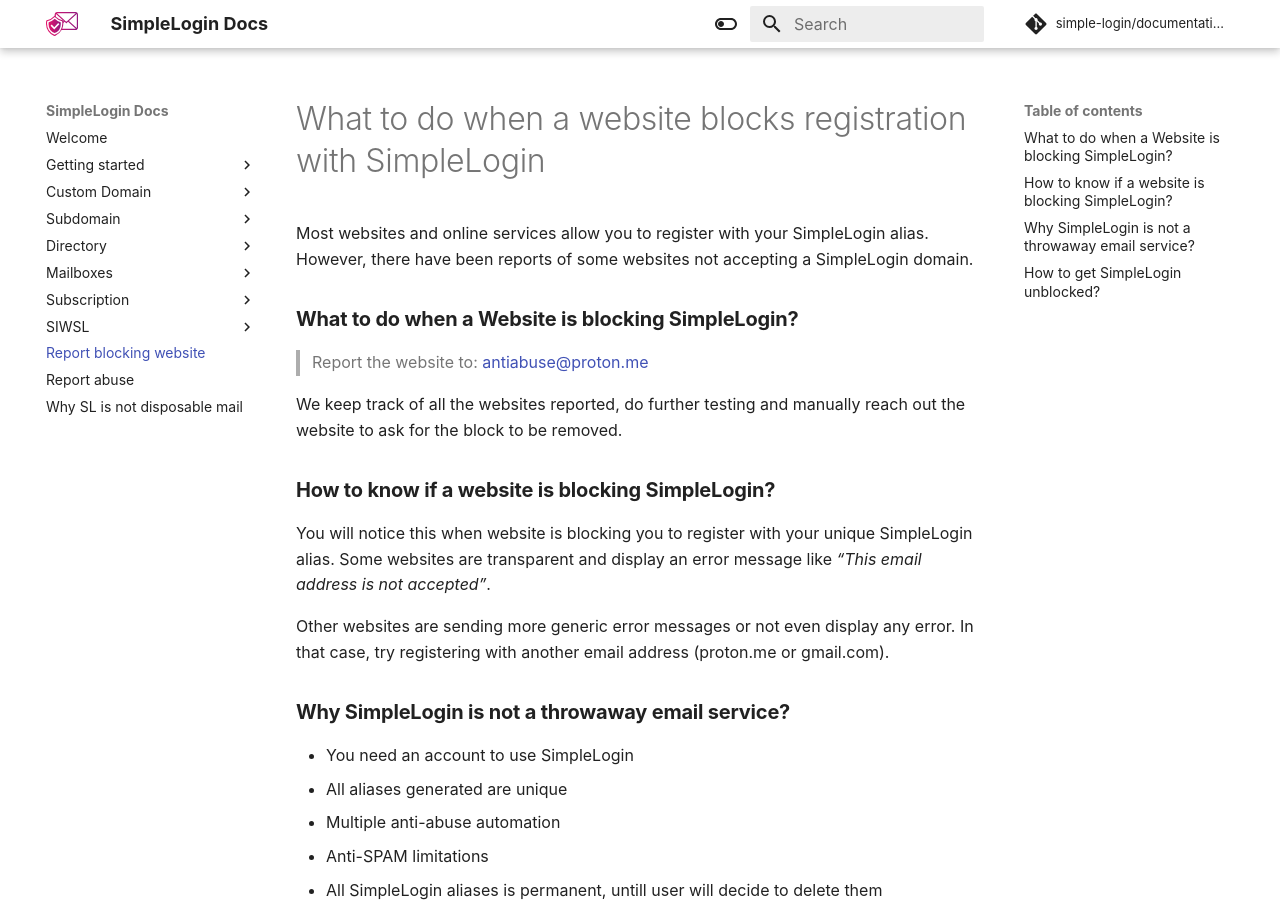
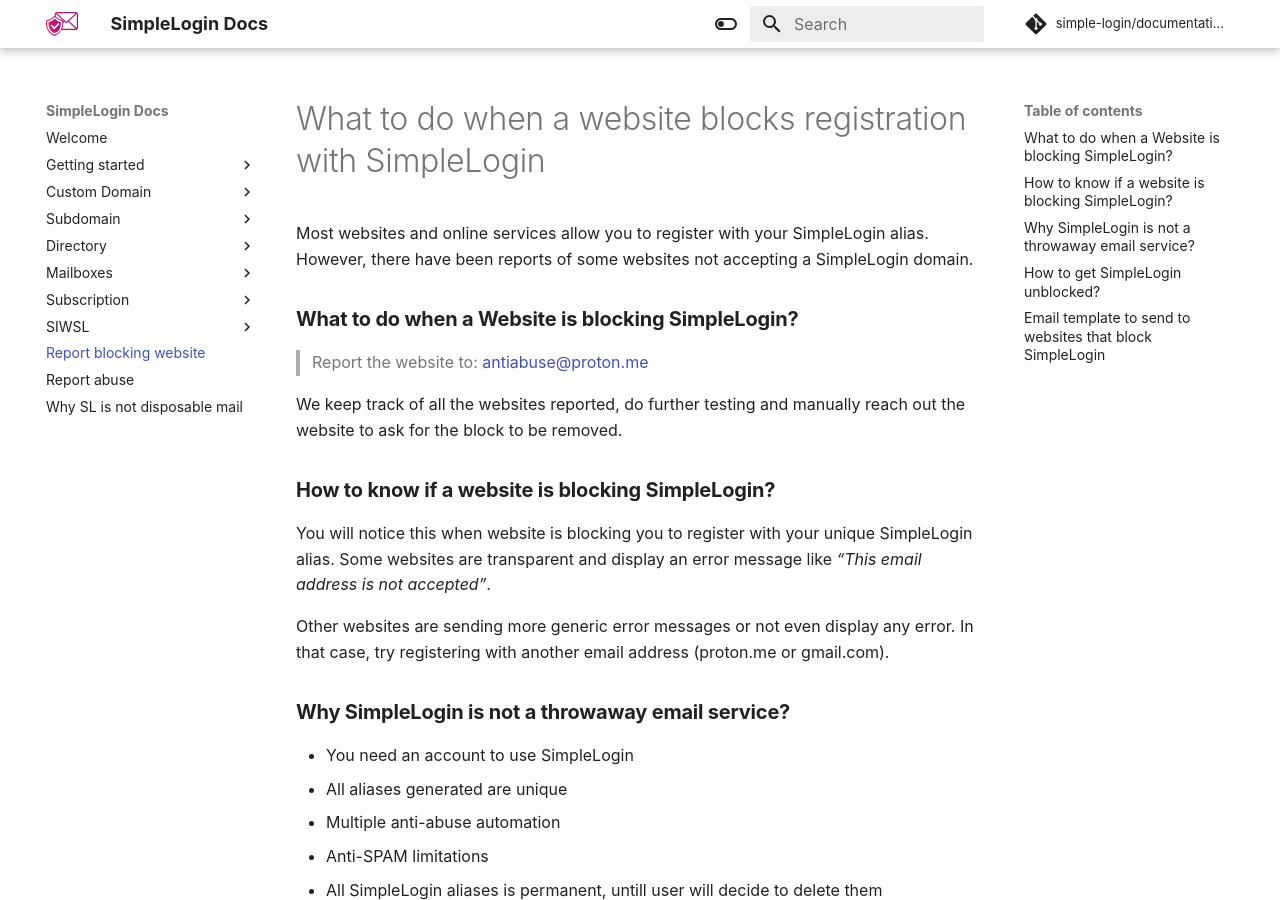
Before and after one commit to simple-login/documentation, an MkDocs documentation site: the page built from docs/report-blocking-website.md, in a window 1280 px wide and 900 px high. Built offline with MkDocs 1.6.1 and Material for MkDocs 9.7.7, drawn with Linux system fonts in a browser that asks for light colours; comment, search, counter and statistics services are not loaded.

Commit message:
Add `###` that missed by some glitch

```diff
--- a/docs/report-blocking-website.md
+++ b/docs/report-blocking-website.md
@@ -29,7 +29,7 @@ SimpleLogin is an email aliasing tool that allow users to add a layer of privacy
 
 Another way to resolve the problem is to get your [subdomain](https://simplelogin.io/docs/subdomain/new/) or [add your custom domain to SimpleLogin](https://simplelogin.io/docs/custom-domain/add-domain/) (this is a Premium features).
 
-**Email template to send to websites that block SimpleLogin**
+### **Email template to send to websites that block SimpleLogin**
 
 > **To:** Customer support email address
 
```
